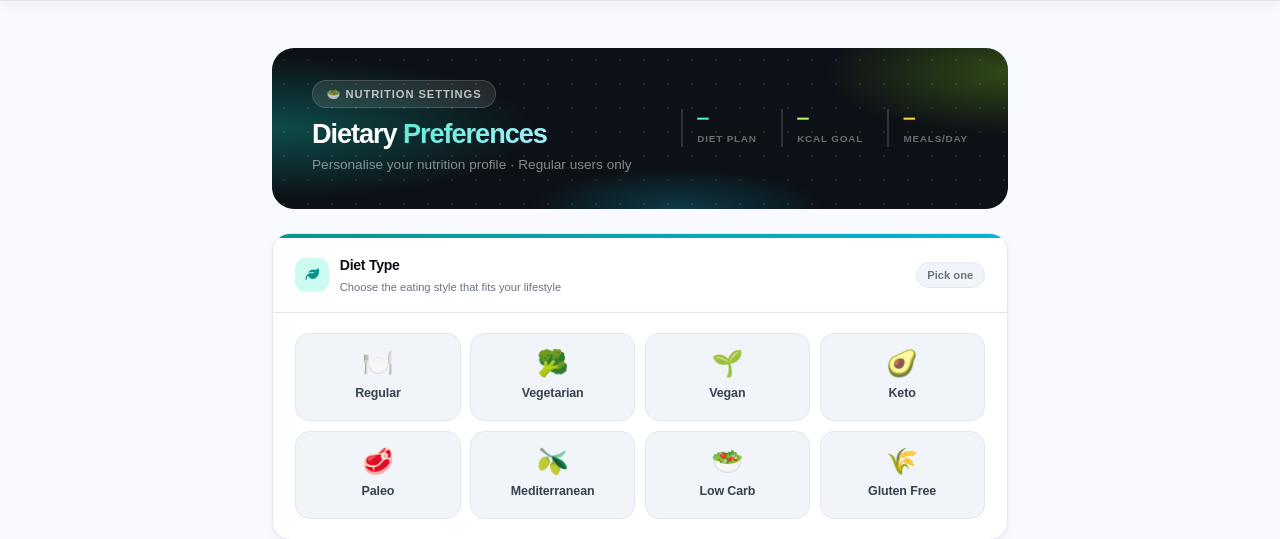
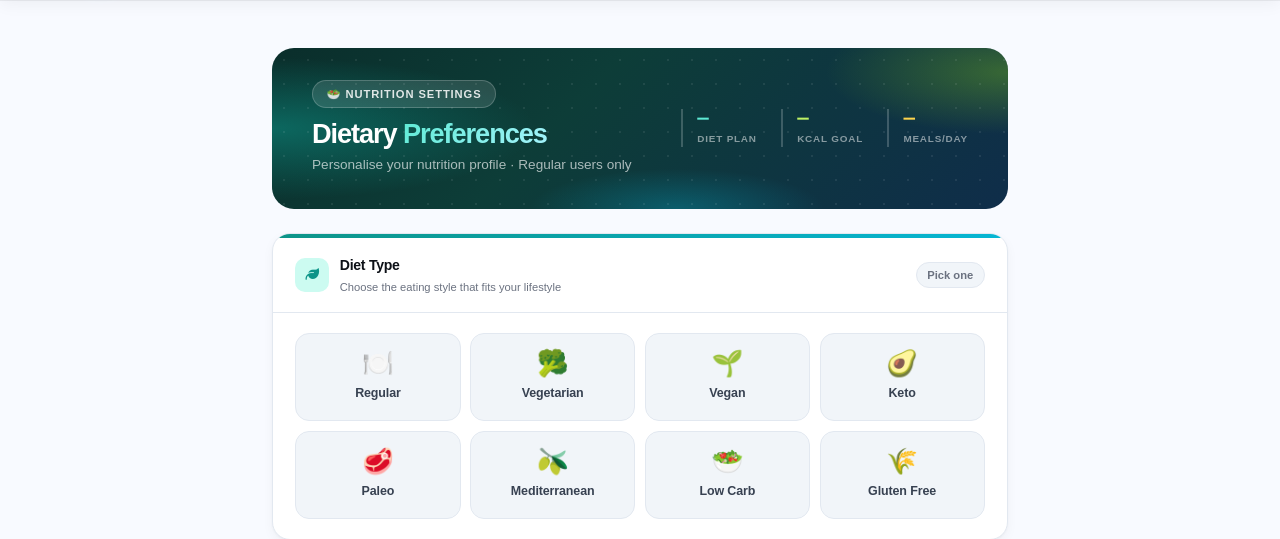
Before and after one commit to tamannajarin04/NutriConnect, a Flask app: template app/templates/dashboard/dietary_preferences.html in a window 1280 px wide. Shown: the part 65-604 px from the top of the page. Run offline with Flask 3, Linux system fonts and the light colour scheme; the template is opened without the code that fills it, so the values that code supplies are empty; some web fonts are replaced.

Commit message:
Chnges the banner background for flexibility

```diff
--- a/app/templates/dashboard/dietary_preferences.html
+++ b/app/templates/dashboard/dietary_preferences.html
@@ -7,12 +7,10 @@
 
 {% block content %}
 <style>
-  /* ══ Force font everywhere ══ */
   body, button, input, label, select, textarea {
     font-family: 'Cabinet Grotesk', sans-serif !important;
   }
 
-  /* ══ Tokens ══ */
   .dp-page {
     --teal:    #0d9488; --teal-d: #0f766e; --teal-l: #ccfbf1;
     --cyan:    #06b6d4; --cyan-l: #cffafe;
@@ -36,7 +34,7 @@
 
   /* ══ Page header banner ══ */
   .dp-banner {
-    background: var(--nc-text, #0d1117);
+    background: linear-gradient(135deg, #0a2e2b 0%, #0d3d38 40%, #0f2d4a 100%);
     border-radius: 22px;
     padding: 2rem 2.5rem;
     margin-bottom: 1.5rem;
@@ -47,22 +45,22 @@
   .dp-banner::before {
     content: ''; position: absolute; inset: 0; z-index: -2;
     background:
-      radial-gradient(ellipse 65% 80% at 0% 50%,  rgba(13,148,136,.45) 0%, transparent 55%),
-      radial-gradient(ellipse 45% 70% at 100% 15%, rgba(132,204,22,.3)  0%, transparent 55%),
-      radial-gradient(ellipse 40% 50% at 55% 100%, rgba(6,182,212,.25)  0%, transparent 50%);
+      radial-gradient(ellipse 65% 80% at 0% 50%,  rgba(13,148,136,.55) 0%, transparent 55%),
+      radial-gradient(ellipse 45% 70% at 100% 15%, rgba(132,204,22,.35)  0%, transparent 55%),
+      radial-gradient(ellipse 40% 50% at 55% 100%, rgba(6,182,212,.3)  0%, transparent 50%);
   }
   .dp-banner::after {
     content: ''; position: absolute; inset: 0; z-index: -1;
-    background-image: radial-gradient(circle, rgba(255,255,255,.1) 1px, transparent 1px);
+    background-image: radial-gradient(circle, rgba(255,255,255,.08) 1px, transparent 1px);
     background-size: 24px 24px;
   }
 
   .dp-banner-eyebrow {
     display: inline-flex; align-items: center; gap: .4rem;
-    background: rgba(255,255,255,.1); border: 1px solid rgba(255,255,255,.15);
+    background: rgba(255,255,255,.12); border: 1px solid rgba(255,255,255,.2);
     border-radius: 99px; padding: .25rem .85rem;
     font-size: .7rem; font-weight: 800; letter-spacing: .08em;
-    text-transform: uppercase; color: rgba(255,255,255,.7); margin-bottom: .65rem;
+    text-transform: uppercase; color: rgba(255,255,255,.85); margin-bottom: .65rem;
   }
   .dp-banner-title {
     font-size: 1.7rem; font-weight: 900; color: #fff;
@@ -72,14 +70,14 @@
     background: linear-gradient(135deg, #5eead4, #a5f3fc);
     -webkit-background-clip: text; -webkit-text-fill-color: transparent; background-clip: text;
   }
-  .dp-banner-sub { color: rgba(255,255,255,.5); font-size: .85rem; margin: 0; }
+  .dp-banner-sub { color: rgba(255,255,255,.65); font-size: .85rem; margin: 0; }
 
   .dp-banner-stats {
     display: flex; gap: 1.5rem; flex-wrap: wrap;
   }
   .dp-bstat {
     display: flex; flex-direction: column; gap: .15rem;
-    border-left: 2px solid rgba(255,255,255,.15); padding-left: .9rem;
+    border-left: 2px solid rgba(255,255,255,.2); padding-left: .9rem;
   }
   .dp-bstat-val {
     font-family: 'JetBrains Mono', monospace;
@@ -88,7 +86,7 @@
   .dp-bstat-val.c-teal  { color: #5eead4; }
   .dp-bstat-val.c-lime  { color: #bef264; }
   .dp-bstat-val.c-amber { color: #fcd34d; }
-  .dp-bstat-lbl { font-size: .62rem; color: rgba(255,255,255,.38); text-transform: uppercase; letter-spacing: .08em; font-weight: 700; }
+  .dp-bstat-lbl { font-size: .62rem; color: rgba(255,255,255,.5); text-transform: uppercase; letter-spacing: .08em; font-weight: 700; }
 
   /* ══ Progress stepper ══ */
   .dp-stepper {
@@ -138,7 +136,6 @@
   .dp-card:nth-child(5){animation-delay:.25s}
   .dp-card:nth-child(6){animation-delay:.3s}
 
-  /* Left accent stripe */
   .dp-card-stripe { height: 4px; }
   .s-teal    { background: linear-gradient(90deg, var(--teal), var(--cyan)); }
   .s-rose    { background: linear-gradient(90deg, var(--rose), #fb923c); }
@@ -210,7 +207,6 @@
   .dt-label { font-size: .78rem; font-weight: 800; color: var(--txt-2); letter-spacing: -.01em; }
   .dt-opt input:checked + label .dt-label { color: var(--teal-d); }
 
-  /* Selected tick */
   .dt-opt input:checked + label::after {
     content: '✓';
     position: absolute; top: 6px; right: 8px;
@@ -234,26 +230,20 @@
   }
   .tc label:hover { border-color: var(--teal); color: var(--teal); background: var(--teal-l); }
 
-  /* restriction (blue) */
   .tc.restriction input:checked + label { background: var(--sky-l); color: #0369a1; border-color: #7dd3fc; }
-  /* allergy (rose) */
   .tc.allergy input:checked + label    { background: var(--rose-l); color: #be123c; border-color: #fda4af; }
-  /* cuisine (violet) */
   .tc.cuisine input:checked + label    { background: var(--violet-l); color: #5b21b6; border-color: #c4b5fd; }
 
   /* ══ Macro goal inputs ══ */
   .macro-grid { display: grid; grid-template-columns: repeat(2, 1fr); gap: .85rem; }
   @media (max-width: 500px) { .macro-grid { grid-template-columns: 1fr; } }
 
-
   .mg-label {
     display: flex; align-items: center; gap: .4rem;
     font-size: .7rem; font-weight: 800; text-transform: uppercase;
     letter-spacing: .06em; color: var(--muted); margin-bottom: .4rem;
   }
-  .mg-label-dot {
-    width: 8px; height: 8px; border-radius: 50%;
-  }
+  .mg-label-dot { width: 8px; height: 8px; border-radius: 50%; }
   .dot-amber  { background: var(--amber); }
   .dot-teal   { background: var(--teal); }
   .dot-violet { background: var(--violet); }
@@ -288,7 +278,7 @@
   .mg-msg.error { display: flex; align-items: center; gap: .3rem; color: var(--rose); }
   .mg-msg.warn  { display: flex; align-items: center; gap: .3rem; color: var(--amber); }
 
-  /* ══ Text inputs (food lists) ══ */
+  /* ══ Text inputs ══ */
   .text-input {
     width: 100%; border: 1.5px solid var(--bdr); border-radius: 11px;
     padding: .6rem .9rem; font-size: .88rem; font-weight: 600;
```
Also changed, not shown: app/models.py (+5 -5 lines), run.py (line endings or trailing spaces).
